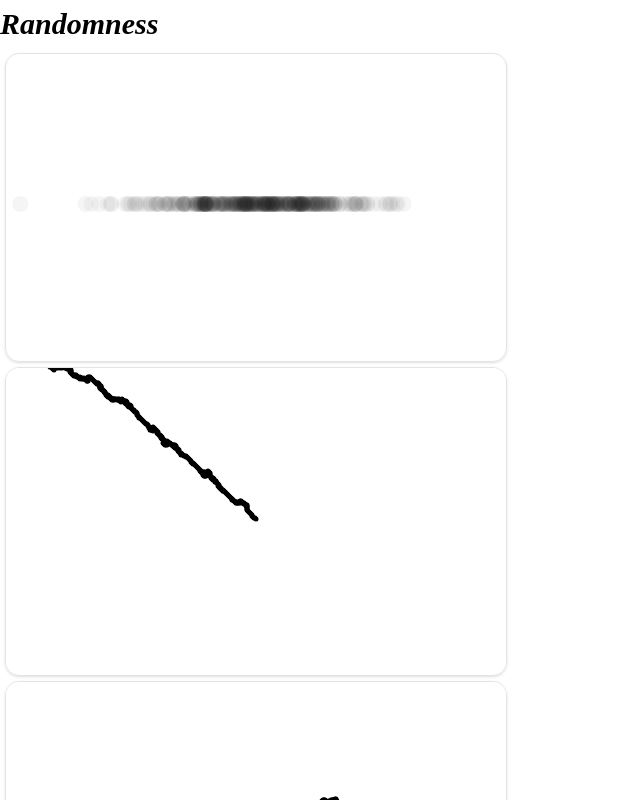
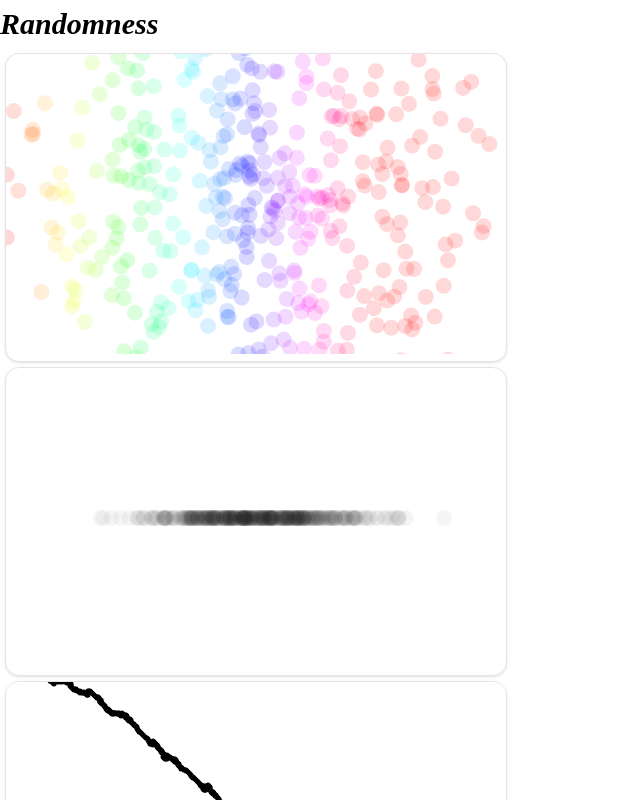
Before and after one commit to Unomars4/abstract, a Vue app: page /randomness in a window 1280 px wide. Shown: the top 800 px of the page, without its empty margins (0-640 px from the left). Built offline with nearby package versions, Linux system fonts and the light colour scheme; a web font is replaced by a local one.

Commit message:
feat: add normal distribution color splatter sketch

```diff
--- a/src/sketches/randomness.ts
+++ b/src/sketches/randomness.ts
@@ -115,7 +115,25 @@ const GaussianGraph = function (p: p5) {
   };
 };
 
+const GaussianColorSplatter = function (p: p5) {
+  p.setup = function () {
+    p.background(255);
+    p.createCanvas(SCREEN_WIDTH, SCREEN_HEIGHT);
+  };
+
+  p.draw = function () {
+    const x = p.randomGaussian(SCREEN_WIDTH / 2, 120),
+      y = p.randomGaussian(SCREEN_HEIGHT / 2, 120),
+      circleFill = p.color(`hsla(${Math.floor(x)}, 100%, 50%, 0.15)`);
+
+    p.noStroke();
+    p.fill(circleFill);
+    p.circle(x, y, 16);
+  };
+};
+
 export default [
+  GaussianColorSplatter,
   GaussianGraph,
   DynamicRandomWalker,
   DownRightRandomWalker,
```
